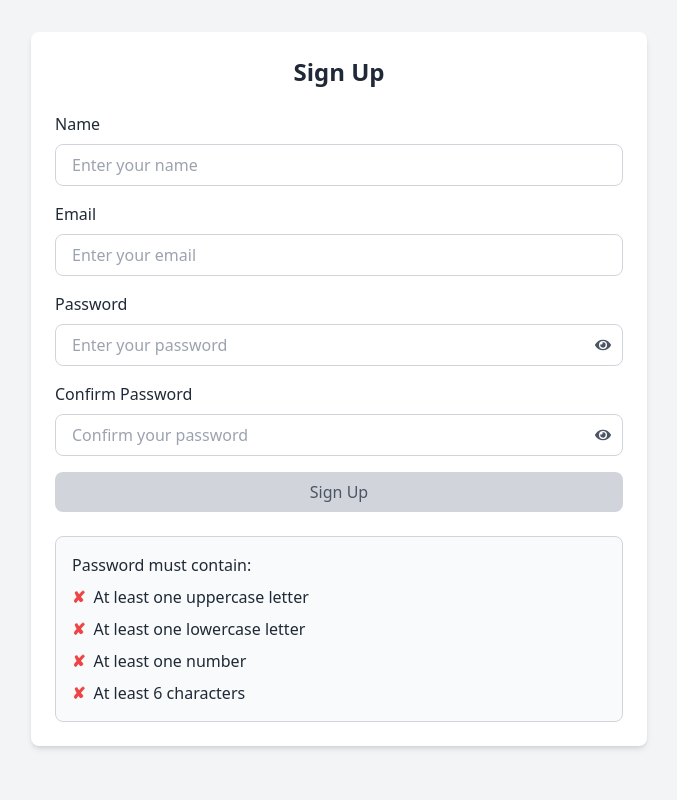
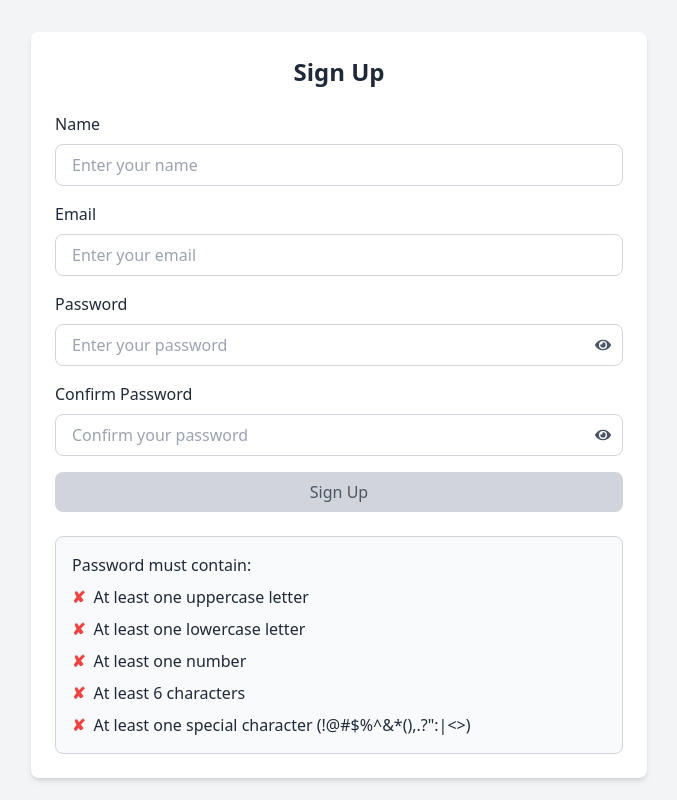
Before and after one commit to Harry8679/Book-E-commerce-Front, a React (Create React App) app: page /signup in a window 1280 px wide. Shown: the part 238-1038 px from the top of the page, without its empty margins (301-978 px from the left). Built offline with nearby package versions, Linux system fonts and the light colour scheme; the HTML template or start-up script is replaced by a standard one.

Commit message:
Special character added for password

```diff
--- a/src/pages/Signup.jsx
+++ b/src/pages/Signup.jsx
@@ -1,9 +1,9 @@
 import React, { useState } from 'react';
-import { FaEye, FaEyeSlash } from 'react-icons/fa'; // Import des icônes
-import axios from 'axios'; // Pour les requêtes HTTP
-import { toast, ToastContainer } from 'react-toastify'; // Import React Toastify
-import 'react-toastify/dist/ReactToastify.css'; // Styles pour React Toastify
-import { useNavigate } from 'react-router-dom'; // Pour la redirection
+import { FaEye, FaEyeSlash } from 'react-icons/fa';
+import axios from 'axios';
+import { toast, ToastContainer } from 'react-toastify';
+import 'react-toastify/dist/ReactToastify.css';
+import { useNavigate } from 'react-router-dom';
 import Layout from '../components/Layout';
 
 const Signup = () => {
@@ -23,10 +23,11 @@ const Signup = () => {
   const hasLowerCase = /[a-z]/.test(password);
   const hasNumber = /\d/.test(password);
   const hasMinLength = password.length >= 6;
+  const hasSpecialChar = /[!@#$%^&*(),.?":{}|<>]/.test(password); // Nouveau critère
 
-  const allCriteriaMet = hasUpperCase && hasLowerCase && hasNumber && hasMinLength;
+  const allCriteriaMet = hasUpperCase && hasLowerCase && hasNumber && hasMinLength && hasSpecialChar;
 
-  const navigate = useNavigate(); // Hook pour la redirection
+  const navigate = useNavigate();
 
   const handleSubmit = async (e) => {
     e.preventDefault();
@@ -44,31 +45,26 @@ const Signup = () => {
     }
 
     try {
-      // Envoi des données au backend via Axios
       await axios.post('http://localhost:8008/api/v1/users/signup', {
         name,
         email,
         password,
       });
 
-      // Notification de succès
       toast.success('User registered successfully!', {
         position: 'top-right',
         autoClose: 2000,
         onClose: () => {
-          // Redirection après la fin de la notification
-          navigate('/'); // Remplacez '/' par la route de la page d'accueil
+          navigate('/');
         },
       });
 
-      // Réinitialisation des champs
       setName('');
       setEmail('');
       setPassword('');
       setConfirmPassword('');
       setError('');
     } catch (err) {
-      // Gestion des erreurs
       setError(err.response?.data?.message || 'Something went wrong');
       toast.error(err.response?.data?.message || 'Something went wrong', {
         position: 'top-right',
@@ -82,7 +78,6 @@ const Signup = () => {
       <form onSubmit={handleSubmit} className="col-span-6 bg-white shadow-md rounded-lg p-6 text-gray-800">
         <h2 className="text-2xl font-bold text-center mb-6">Sign Up</h2>
 
-        {/* Message d'erreur */}
         {error && <div className="text-red-500 text-sm mb-4">{error}</div>}
 
         <div className="mb-4">
@@ -214,6 +209,14 @@ const Signup = () => {
               )}
               <span>At least 6 characters</span>
             </li>
+            <li className="flex items-center">
+              {hasSpecialChar ? (
+                <span className="text-green-600 font-bold mr-2">&#10003;</span>
+              ) : (
+                <span className="text-red-500 font-bold mr-2">✘</span>
+              )}
+              <span>At least one special character (!@#$%^&*(),.?":{}|&lt;&gt;)</span>
+            </li>
           </ul>
         </div>
       </form>
@@ -222,7 +225,7 @@ const Signup = () => {
 
   return (
     <Layout title="Sign Up Page" description="Node React E-commerce App">
-      <ToastContainer /> {/* Conteneur pour les notifications */}
+      <ToastContainer />
       <div className="min-h-screen flex items-start justify-center bg-gray-100 pt-8">
         <div className="grid grid-cols-12 gap-4 w-full px-4">
           <div className="col-span-3"></div>
```
